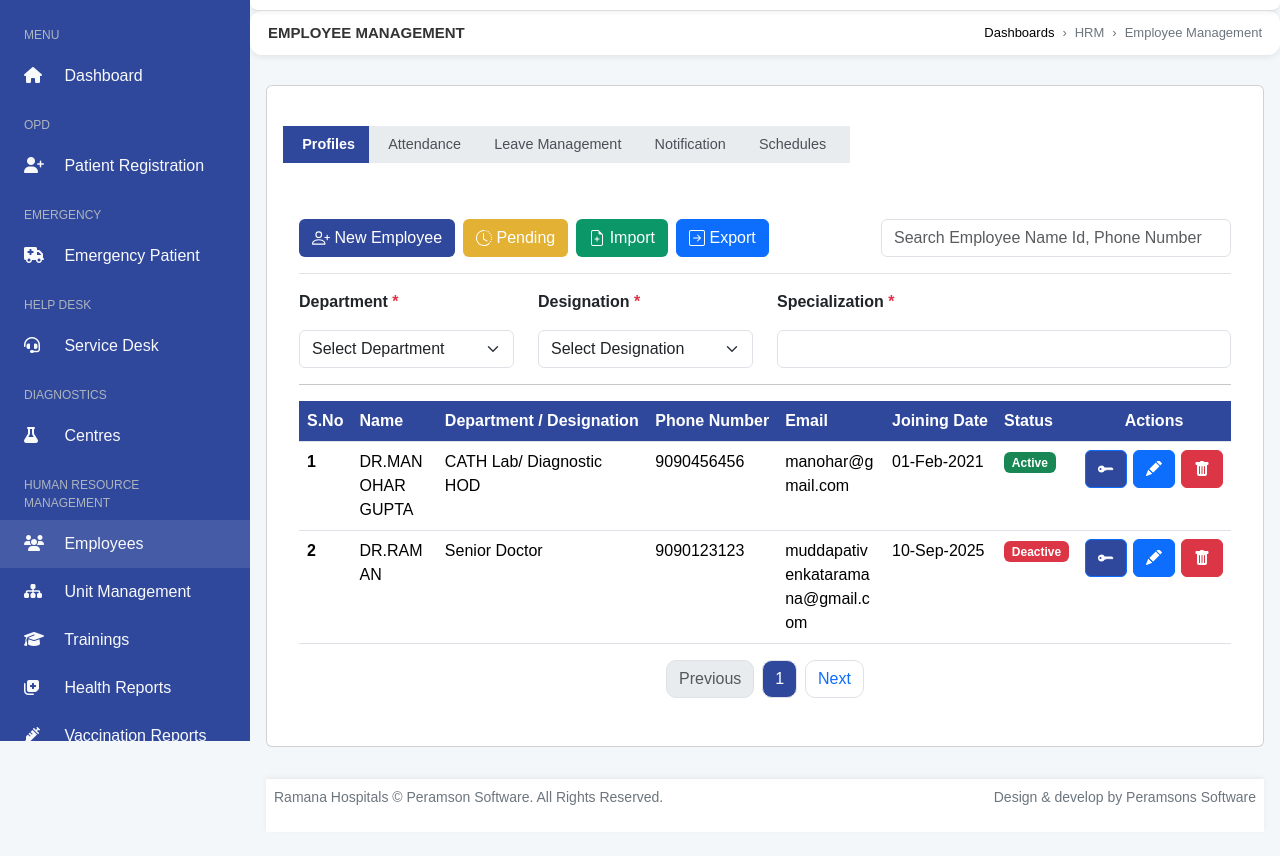
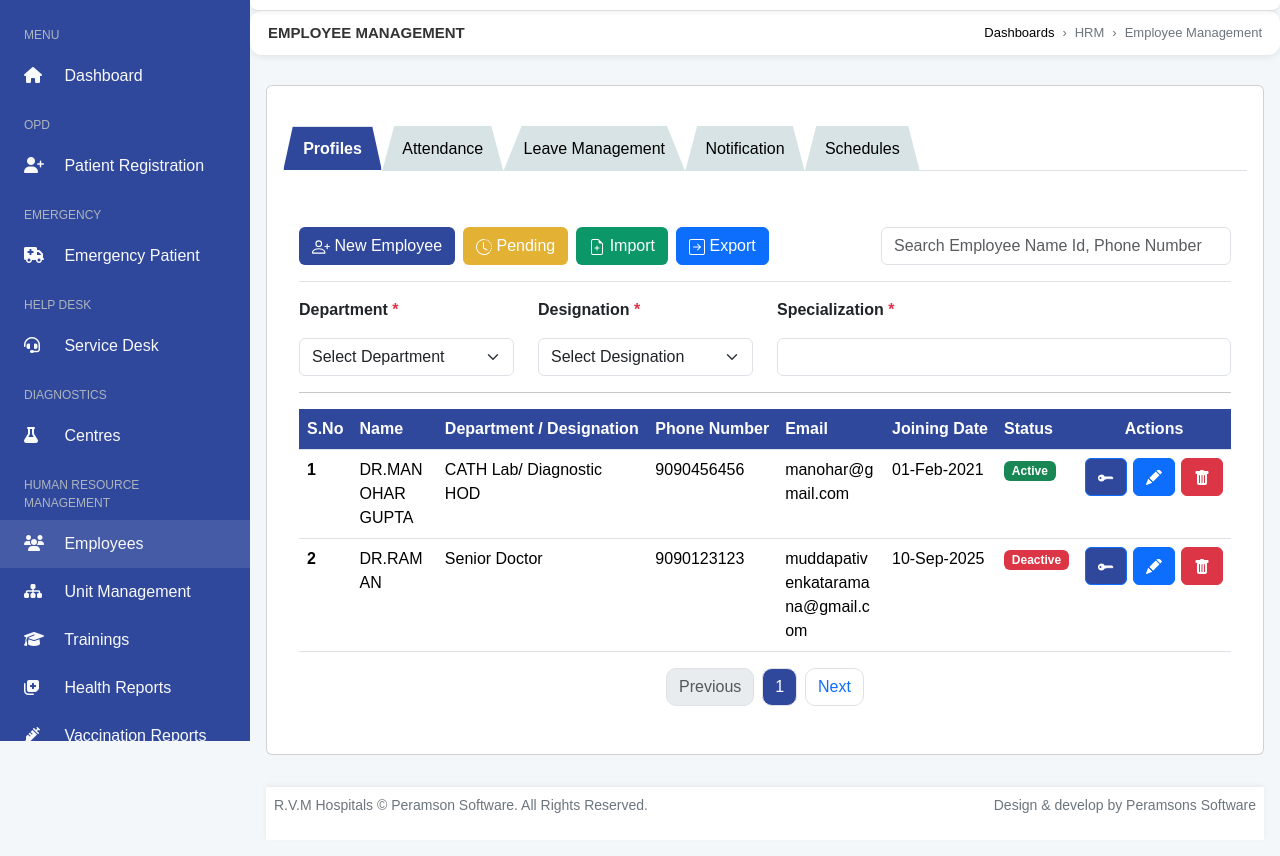
Before and after one commit to abhishekgandla2601/HMS_Team_everyone_work, a plain HTML site: page Design1/employees.html in a window 1280 px wide. Shown: the part 59-915 px from the top of the page. Drawn offline with nearby package versions, Linux system fonts and the light colour scheme.

Commit message:
Update employees.html
Employees update

```diff
--- a/Design1/employees.html
+++ b/Design1/employees.html
@@ -4,10 +4,9 @@
 <head>
   <meta charset="UTF-8">
   <meta name="viewport" content="width=device-width, initial-scale=1.0">
-  <title>Ramana Hospitals Employees</title>
+  <title>R.V.M Hospitals Employees</title>
   <link href="https://cdn.jsdelivr.net/npm/bootstrap@5.3.2/dist/css/bootstrap.min.css" rel="stylesheet">
   <link rel="stylesheet" href="https://cdnjs.cloudflare.com/ajax/libs/font-awesome/6.4.2/css/all.min.css">
-  <link href="rvm.png" rel="icon" sizes="16x16" />
   <style>
     .card-custom {
       background-color: #f8f9fc;
@@ -115,55 +114,38 @@
       min-height: 100vh;
     }
 
-    /* --- Final Angled Tab Styles --- */
-
-    /* 1. Fix the main nav container (CRITICAL FOR HORIZONTAL LAYOUT) */
-    .nav-tabs {
-      /* Ensure tabs are in a row */
-      display: flex;
-      flex-wrap: nowrap;
-      overflow-x: auto;
-      /* Allows horizontal scrolling if many tabs */
-
-      border-bottom: none;
-      margin-bottom: 0;
-      position: relative;
-      padding-bottom: 0;
-      /* Adjust if a line is needed below */
+    /* Very-light-purple reverse-cut buttons */
+    .btn-purple-cut {
+      background-color: rgb(216, 227, 230);
+      color: black;
+      /* dark text for contrast */
+      border: 1px solid #d6c2f5;
+      border-radius: 0;
+      clip-path: polygon(10% 0,
+          /* top-left cut */
+          90% 0,
+          /* top-right cut */
+          100% 100%,
+          /* bottom-right square */
+          0 100%
+          /* bottom-left square */
+        );
+      padding: 0.6rem 1.2rem;
+      transition: background-color 0.2s ease;
     }
 
-    /* 2. Style the List Item (The Tab Container) */
-    .nav-tabs .nav-item {
-      position: relative;
-      /* This ensures they don't grow and maintain their size */
-      flex-shrink: 0;
-      margin: 0;
-      padding: 0;
-      z-index: 10;
+    /* Slightly deeper shade on hover */
+    .btn-purple-cut:hover {
+      background-color: rgb(48, 72, 156);
+      color: white;
+      /* a touch darker on hover */
     }
 
-    /* 3. Style the Nav Link (The Tab Button) */
-    .nav-tabs .nav-link {
-      /* Set appearance for INACTIVE tabs */
-      background-color: #e9ecef !important;
-      /* Light gray for inactive tabs */
-      color: #495057 !important;
-      font-size: 0.9rem;
-
-      /* Remove all conflicting styles */
-      border: none !important;
-      border-radius: 0 !important;
-      box-shadow: none !important;
-
-      padding: 0.5rem 1.5rem 0.5rem 1.2rem;
-      display: block;
-      height: 100%;
-      transition: all 0.2s;
-      /* Overlap with the next tab's pseudo-element */
-      margin-right: -10px;
+    /* Remove the tiny border gap between connected buttons */
+    .btn-group .btn-purple-cut+.btn-purple-cut {
+      margin-left: -px;
     }
 
-    /* 4. Style the ACTIVE tab */
     .nav-tabs .nav-link.active {
       background-color: rgb(48, 72, 156) !important;
       color: white !important;
@@ -171,40 +153,6 @@
       z-index: 20;
     }
 
-
-    /* 5. CREATE THE ANGLED CUT using the ::after pseudo-element */
-
-    /* Applies to ALL tabs' right edge, creating the angled background */
-    .nav-tabs .nav-item::after {
-      content: "";
-      position: absolute;
-      top: 0;
-      right: 0;
-      /* Size of the skewed shape */
-      width: 20px;
-      height: 100%;
-      /* Skew and push it to the edge */
-      transform: skewX(-20deg) translateX(100%);
-      transform-origin: top left;
-
-      /* Set color for INACTIVE tab's angle */
-      background-color: #e9ecef;
-      /* Match the inactive tab background */
-      z-index: 15;
-    }
-
-    /* Adjust the color of the ANGLE on the ACTIVE tab's right edge */
-    .nav-tabs .nav-item:has(.nav-link.active)::after {
-      /* Set color for ACTIVE tab's angle */
-      background-color: rgb(48, 72, 156);
-      /* Match the active tab background */
-      z-index: 21;
-    }
-
-    /* Hide the pseudo-element on the last tab, or it will extend past the edge */
-    .nav-tabs .nav-item:last-child::after {
-      display: none;
-    }
 
     /* --- Sidebar Styles --- */
     .sidebar {
@@ -587,7 +535,7 @@
     <!-- Sidebar -->
     <nav class="sidebar" style="background-color: rgb(48, 72, 156); color: white;">
       <div class="sidebar-header">
-        <h4>Ramana Hospitals</h4>
+        <h4>RVM</h4>
       </div>
       <div class="list-group sidebar-menu">
         <div class="menu-category">Menu</div>
@@ -693,25 +641,25 @@
           <br>
           <ul class="nav nav-tabs" id="myTab" role="tablist">
             <li class="nav-item" role="presentation">
-              <button class="nav-link active" id="profiles-tab" data-bs-toggle="tab" data-bs-target="#profiles"
-                type="button" role="tab"> Profiles </button>
+              <button class="btn btn-purple-cut flex-fill nav-link active" id="profiles-tab" data-bs-toggle="tab"
+                data-bs-target="#profiles" type="button" role="tab"> Profiles </button>
             </li>
             <li class="nav-item" role="presentation">
-              <button class="nav-link" id="attendance-tab" data-bs-toggle="tab" data-bs-target="#attendance"
-                type="button" role="tab"> Attendance </button>
+              <button class="btn btn-purple-cut flex-fill nav-link" id="attendance-tab" data-bs-toggle="tab"
+                data-bs-target="#attendance" type="button" role="tab"> Attendance </button>
             </li>
             <li class="nav-item" role="presentation">
-              <button class="nav-link" id="leave-tab" data-bs-toggle="tab" data-bs-target="#leave" type="button"
-                role="tab"> Leave Management </button>
+              <button class="btn btn-purple-cut flex-fill nav-link" id="leave-tab" data-bs-toggle="tab"
+                data-bs-target="#leave" type="button" role="tab"> Leave Management </button>
             </li>
             <li class="nav-item" role="presentation">
-              <button class="nav-link" id="notification-tab" data-bs-toggle="tab" data-bs-target="#notification"
-                type="button" role="tab"> Notification
+              <button class="btn btn-purple-cut flex-fill nav-link" id="notification-tab" data-bs-toggle="tab"
+                data-bs-target="#notification" type="button" role="tab"> Notification
               </button>
             </li>
             <li class="nav-item" role="presentation">
-              <button class="nav-link" id="schedules-tab" data-bs-toggle="tab" data-bs-target="#schedules" type="button"
-                role="tab"> Schedules </button>
+              <button class="btn btn-purple-cut flex-fill nav-link" id="schedules-tab" data-bs-toggle="tab"
+                data-bs-target="#schedules" type="button" role="tab"> Schedules </button>
             </li>
           </ul>
           <br>
@@ -861,12 +809,14 @@
       <!-- Footer -->
       <footer>
         <div class="text-secondary small p-2 d-flex justify-content-between align-items-center">
-          <p>Ramana Hospitals © Peramson Software. All Rights Reserved.</p>
+          <p>R.V.M Hospitals © Peramson Software. All Rights Reserved.</p>
           <p>Design & develop by Peramsons Software</p>
         </div>
       </footer>
     </div>
   </div>
+
+
   <!-- Scripts -->
   <script crossorigin="anonymous" integrity="sha384-FKyoEForCGlyvwx9Hj09JcYn3nv7wiPVlz7YYwJrWVcXK/BmnVDxM+D2scQbITxI"
     src="https://cdn.jsdelivr.net/npm/bootstrap@5.3.8/dist/js/bootstrap.bundle.min.js"></script>
```
